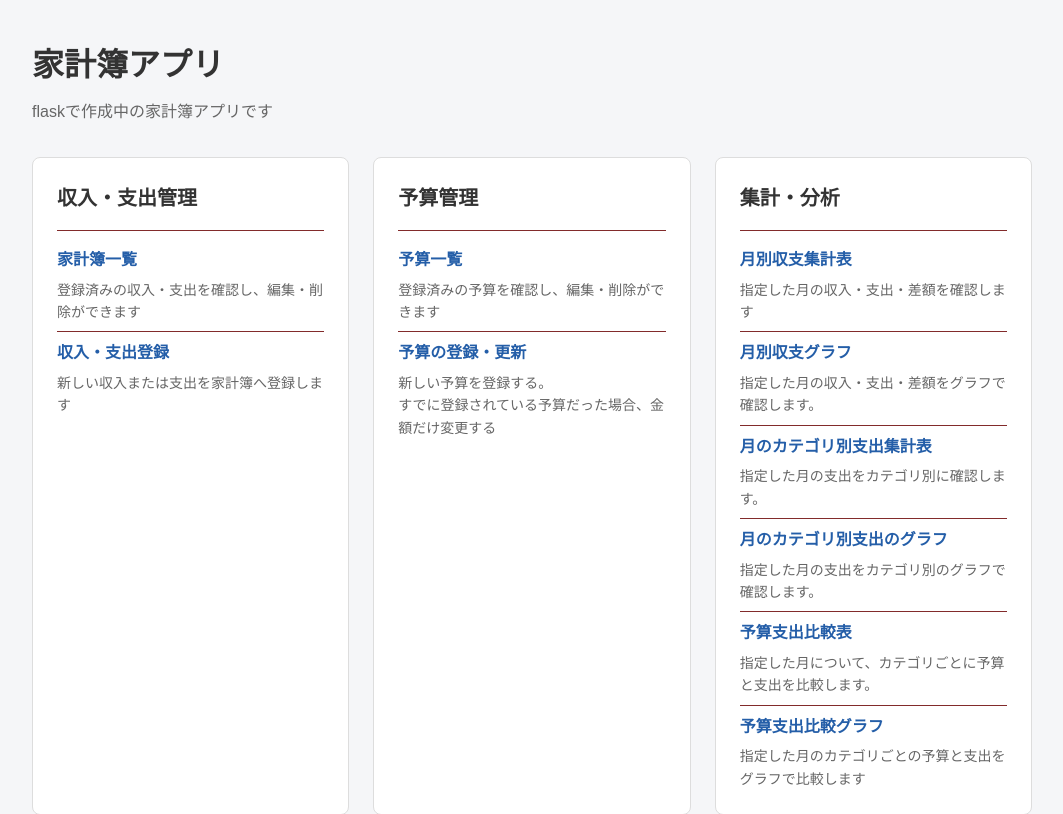
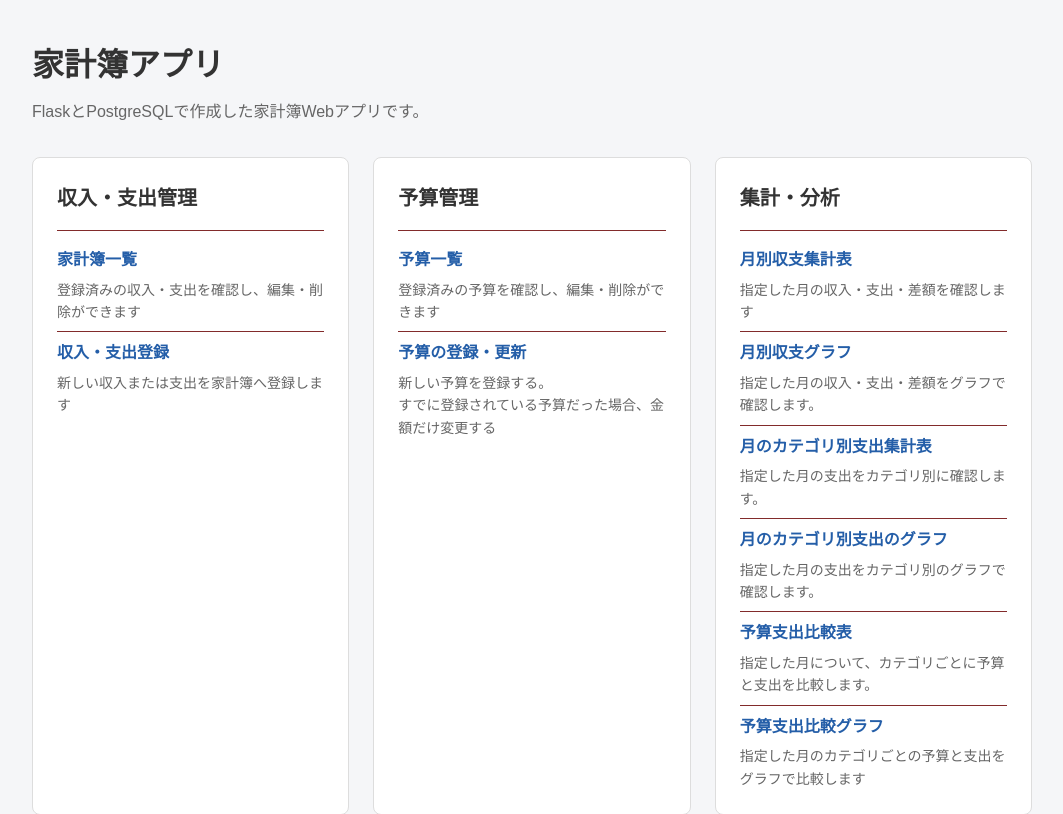
Before and after one commit to yinaka09-beep/kakeibo-web, a Flask app: page / in a window 1280 px wide. Shown: the part 68-882 px from the top of the page, without its empty margins (108-1171 px from the left). Run offline with Flask 3, Linux system fonts and the light colour scheme; parts of the project's set-up code (start-up, migrations or seed data) failed here and were passed over; some libraries are stand-ins or nearby versions.

Commit message:
Update README and Docker settings

```diff
--- a/templates/index.html
+++ b/templates/index.html
@@ -7,7 +7,7 @@
 {% block content %}
     <section class="page-header">
         <h1>家計簿アプリ</h1>
-        <p>flaskで作成中の家計簿アプリです</p>
+        <p>FlaskとPostgreSQLで作成した家計簿Webアプリです。</p>
     </section>
 
     <div class="feature-grid">
```
Also changed, not shown: README.md, 2 other files.
